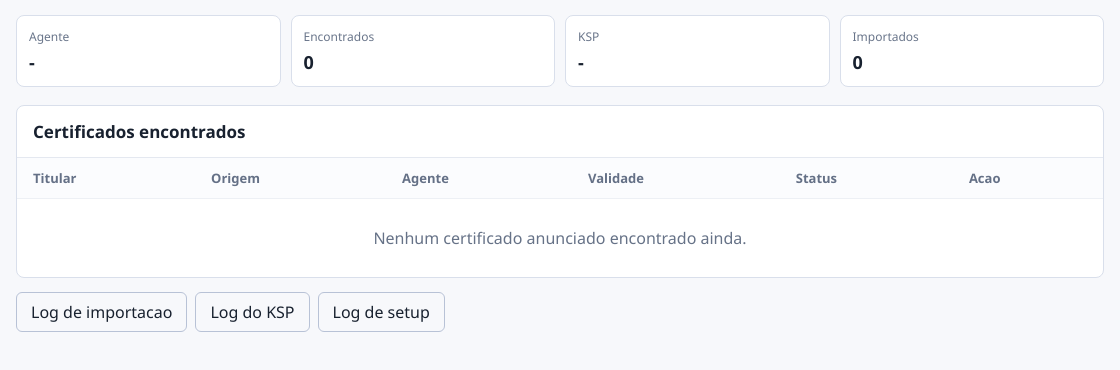
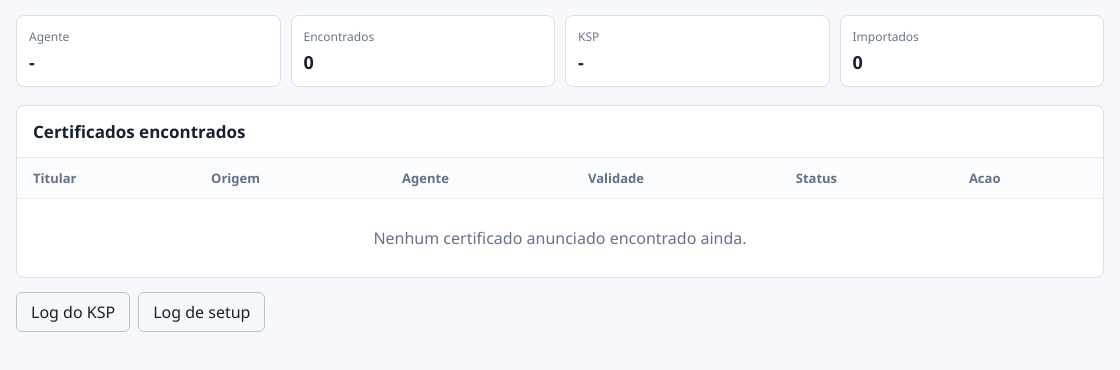
Before and after one commit to madiaznx/remote-a3, an Electron app: page ui/index.html in a window 1120 px wide. Shown: the part 86-456 px from the top of the page. Drawn offline with Linux system fonts and the light colour scheme; no server answers.

```diff
--- a/ui/index.html
+++ b/ui/index.html
@@ -62,7 +62,6 @@
       </section>
 
       <section class="logs">
-        <button class="link-button" id="openAutoImportLog" type="button">Log de importacao</button>
         <button class="link-button" id="openKspLog" type="button">Log do KSP</button>
         <button class="link-button" id="openSetupLog" type="button">Log de setup</button>
       </section>
```
